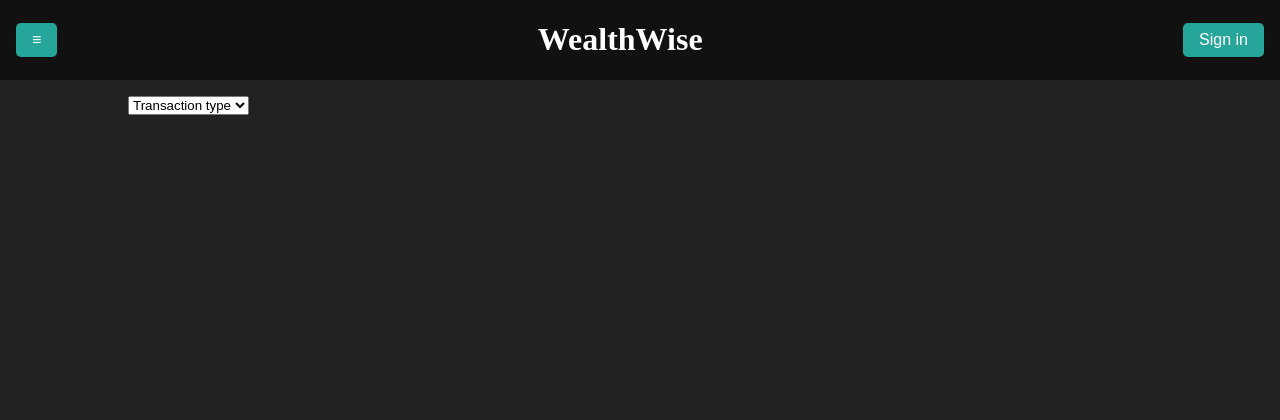
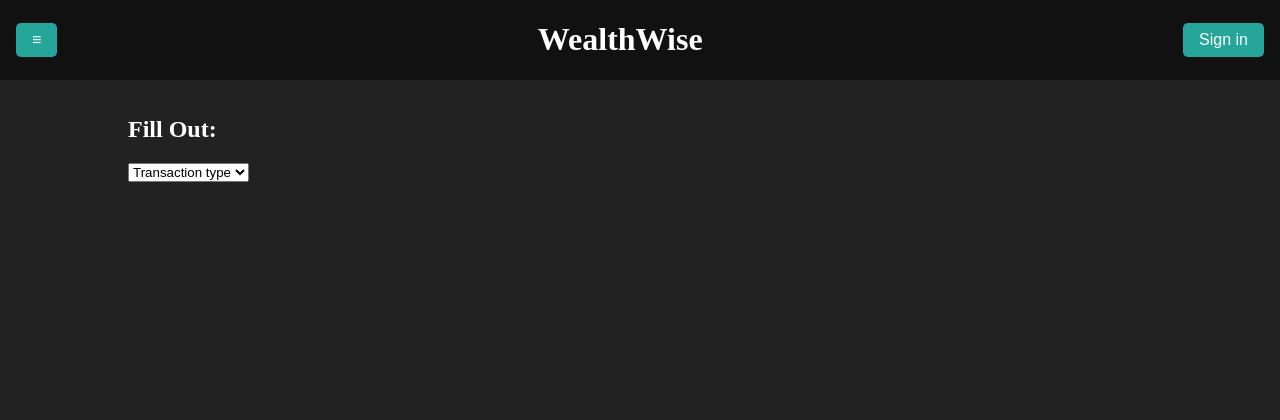
Before and after one commit to ArjunKumar177/WealthWise, a Flask app: page /profile in a window 1280 px wide. Shown: the top 420 px of the page. Run offline with Flask 2, Linux system fonts and the light colour scheme; style sheets or scripts are compiled from the project's sources.

Commit message:
profile heading

```diff
--- a/templates/profile.html
+++ b/templates/profile.html
@@ -5,6 +5,7 @@
 {% endblock %}
 
 {% block body %}
+<h2>Fill Out:</h2>
 <div class="row">
     <div class="dropdown">
         <!-- <button class="dropbtn">transaction type</button>
```
